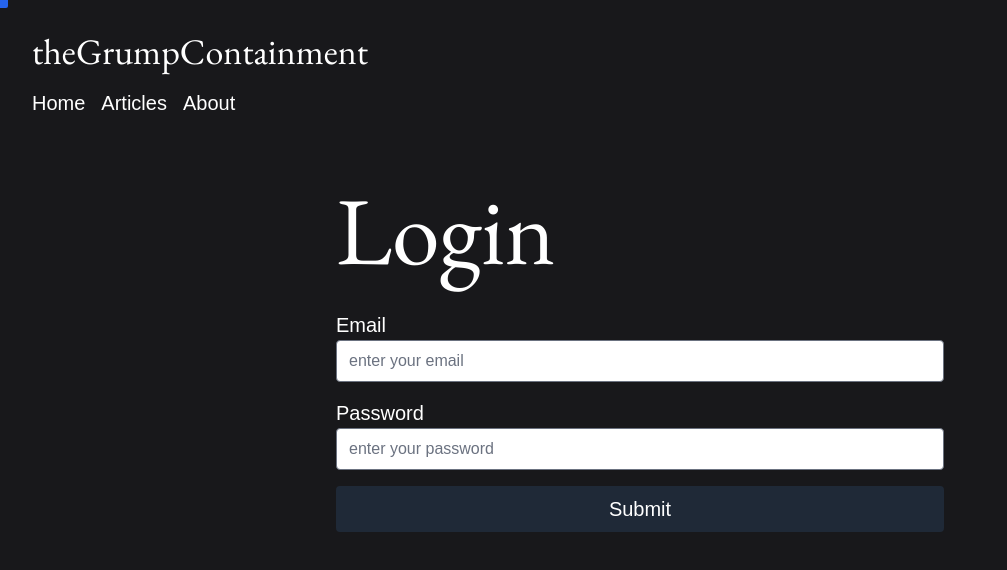
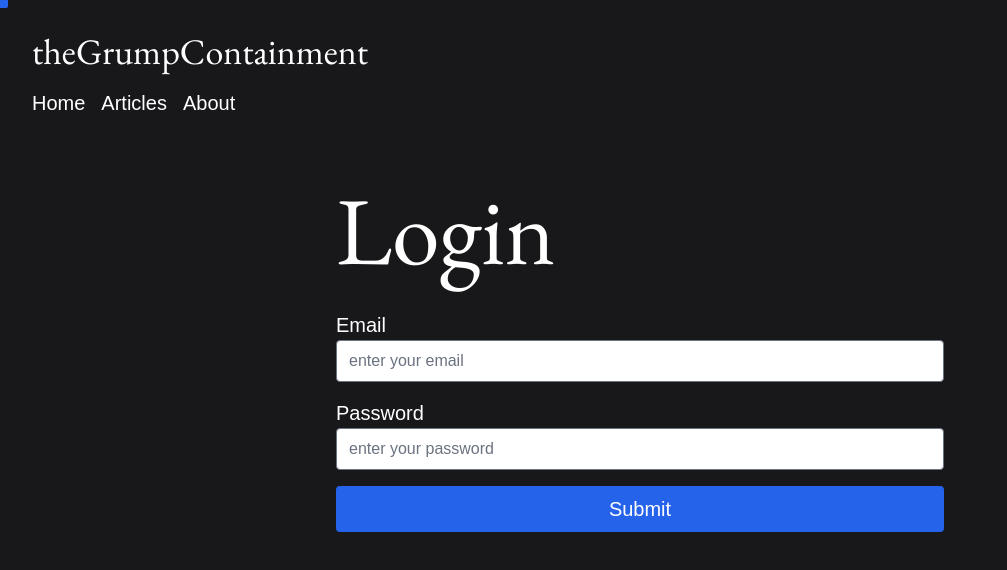
Before and after one commit to milad-mirkarimi/myblog, a React (Create React App) app in the folder app/client/: page /login in a window 1280 px wide. Shown: the top 570 px of the page, without its empty margins (0-1007 px from the left). Built offline with nearby package versions, Linux system fonts and the light colour scheme; a web font is replaced by a local one.

Commit message:
minor fix

```diff
--- a/app/client/src/pages/Login.jsx
+++ b/app/client/src/pages/Login.jsx
@@ -61,7 +61,7 @@ const Login = () => {
             className="search-input w-full rounded"
           />
         </label>
-        <button className="w-full rounded px-6 py-2 color text-white hover:opacity-90 border-none bg-gray-800">
+        <button className="w-full rounded px-6 py-2 color text-white hover:opacity-90 border-none bg-blue-600">
           {loading ? "Loading..." : "Submit"}
         </button>
       </form>
```
